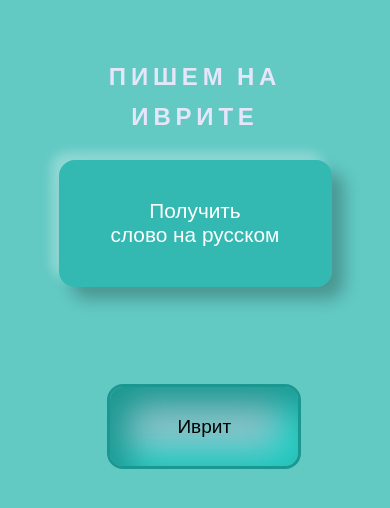
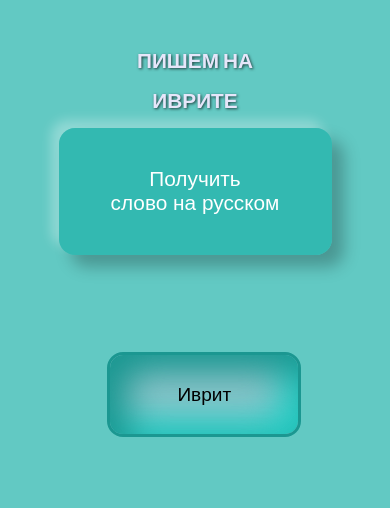
Before and after one commit to Irina-M-lu/french_training, a plain HTML site: page index.html in a window 390 px wide. Drawn offline with Linux system fonts and the light colour scheme.

Commit message:
commit 4

```diff
--- a/style.css
+++ b/style.css
@@ -339,7 +339,7 @@ label {
 @media (max-width: 700px){
   .exercise-page {
     height: 100vh;
-
+  text-shadow: 1px 1px 3px rgba(0, 0, 0, .7);
 flex-direction: column;
 justify-content: space-between;
 align-items: center;
@@ -347,21 +347,22 @@ align-items: center;
   }
 
   .h3 {
-    margin: 1rem 0;
-    font-size: 1.5rem;
+    margin: 0;
+    font-size: 1.3rem;
     line-height: 2.5rem;
+    letter-spacing: normal;
 
   }
 
   .btn {
-    top: 10rem;
+    top: 8rem;
     height: 15%;
     width: 70%;
     font-size: 1.3rem;
   }
 
   label {
-    top: 18rem;
+    top: 16rem;
    height: 15%;
 
    width: 50%;
@@ -389,6 +390,9 @@ align-items: center;
     max-width: 15rem;
     width: 100%;
     font-size: 1.2rem;
+    line-height: 1.2rem;
+    margin-top: 2rem;
+    text-shadow: none;
   }
 
   .btn-check {
```
